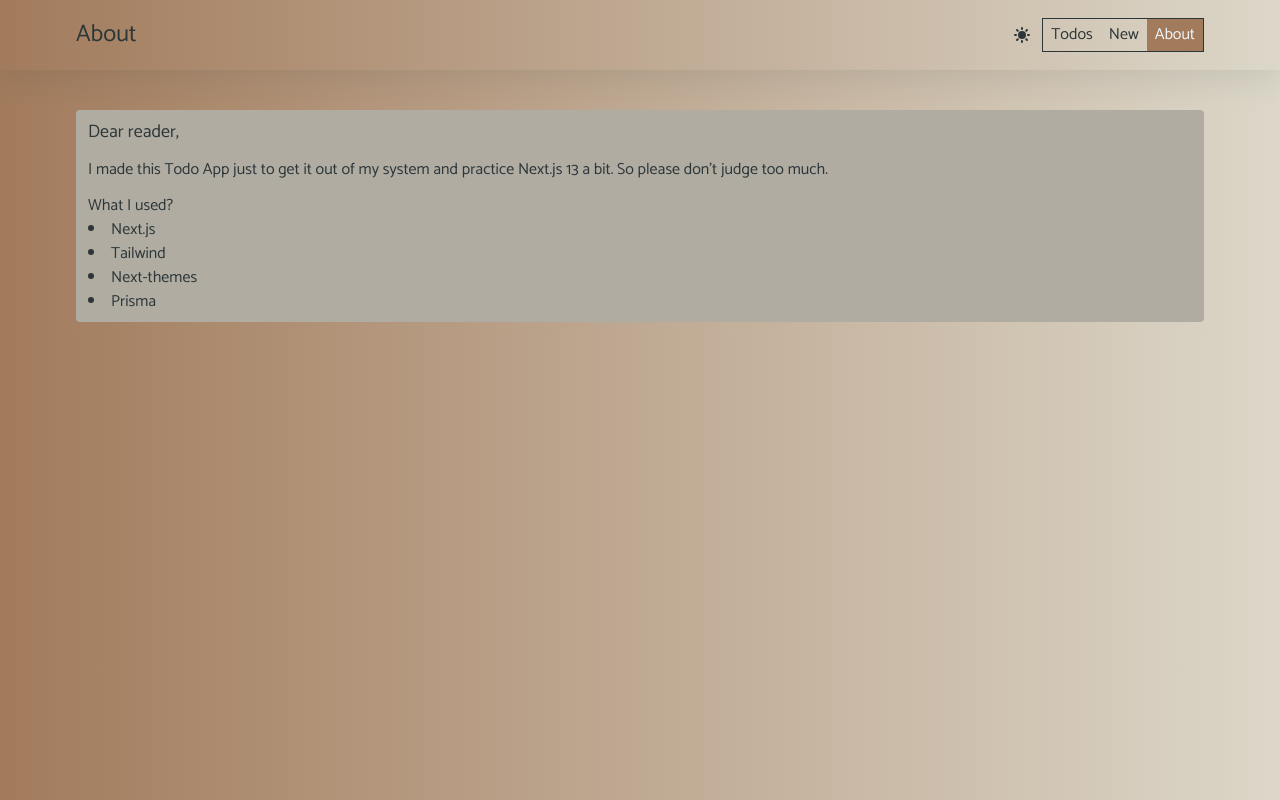
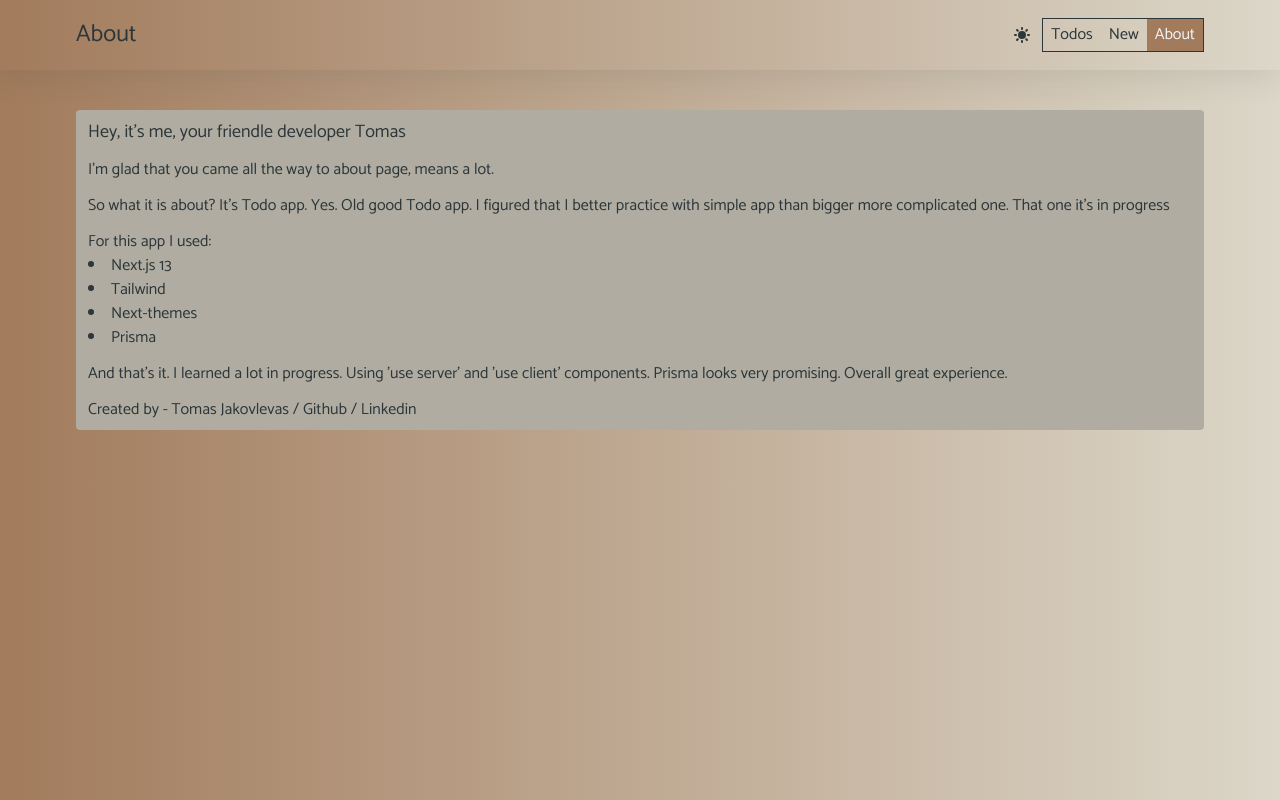
Before and after one commit to TomasJakovlevas/todo_app, a Next.js app: page /about in a window 1280 px wide. Built offline with nearby package versions, Linux system fonts and the light colour scheme.

Commit message:
updated about page

```diff
--- a/src/app/about/page.tsx
+++ b/src/app/about/page.tsx
@@ -1,4 +1,5 @@
 import NavBar from '@/components/NavBar';
+import Link from 'next/link';
 
 const Page = () => {
   return (
@@ -6,19 +7,51 @@ const Page = () => {
       <NavBar />
       <section className='container max-w-6xl mx-auto my-3 px-3'>
         <article className='rounded bg-quaternary_l1 dark:bg-secondary py-2 px-3'>
-          <h1 className='text-lg mb-3'>Dear reader,</h1>
+          <h1 className='text-lg mb-3'>
+            Hey, it&apos;s me, your friendle developer Tomas
+          </h1>
           <p className='mb-3'>
-            I made this Todo App just to get it out of my system and practice
-            Next.js 13 a bit. So please don&apos;t judge too much.
+            I&apos;m glad that you came all the way to about page, means a lot.
           </p>
-          <p>
-            What I used?
+
+          <p className='mb-3'>
+            So what it is about? It&apos;s Todo app. Yes. Old good Todo app. I
+            figured that I better practice with simple app than bigger more
+            complicated one. That one it&apos;s in progress
+          </p>
+          <p className='mb-3'>
+            For this app I used:
             <ul className='list-inside list-disc'>
-              <li>Next.js</li>
+              <li>Next.js 13</li>
               <li>Tailwind</li>
               <li>Next-themes</li>
               <li>Prisma</li>
             </ul>
+          </p>
+
+          <p className='mb-3'>
+            And that&apos;s it. I learned a lot in progress. Using &apos;use
+            server&apos; and &apos;use client&apos; components. Prisma looks
+            very promising. Overall great experience.
+          </p>
+
+          <p>
+            Created by - Tomas Jakovlevas /{' '}
+            <Link
+              href={'https://github.com/TomasJakovlevas'}
+              target='_blank'
+              className='hover:text-tertiary'
+            >
+              Github
+            </Link>{' '}
+            /{' '}
+            <Link
+              href={'https://www.linkedin.com/in/tomas-jakovlevas-247b2420a/'}
+              target='_blank'
+              className='hover:text-tertiary'
+            >
+              Linkedin
+            </Link>{' '}
           </p>
         </article>
       </section>
--- a/src/app/layout.tsx
+++ b/src/app/layout.tsx
@@ -17,7 +17,7 @@ export default function RootLayout({
   return (
     <html lang='en'>
       <body
-        className={`${inter.className} bg-gradient-to-l dark:from-primary dark:to-primary_2 from-quaternary to-tertiary dark:text-white text-primary `}
+        className={`${inter.className} bg-gradient-to-l dark:from-primary dark:to-primary_2 from-quaternary to-tertiary dark:text-white text-primary pb-10`}
       >
         <ThemeProvider attribute='class' defaultTheme='system' enableSystem>
           {children}
```
